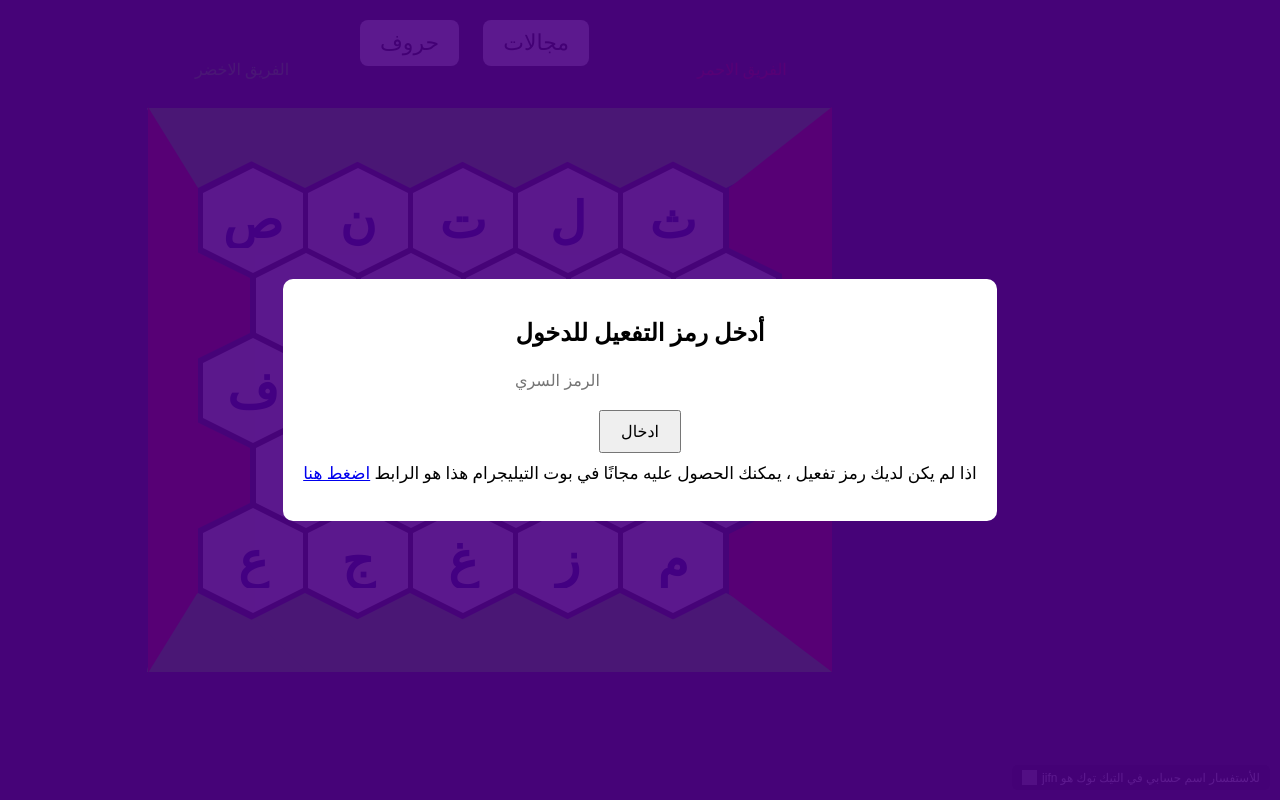
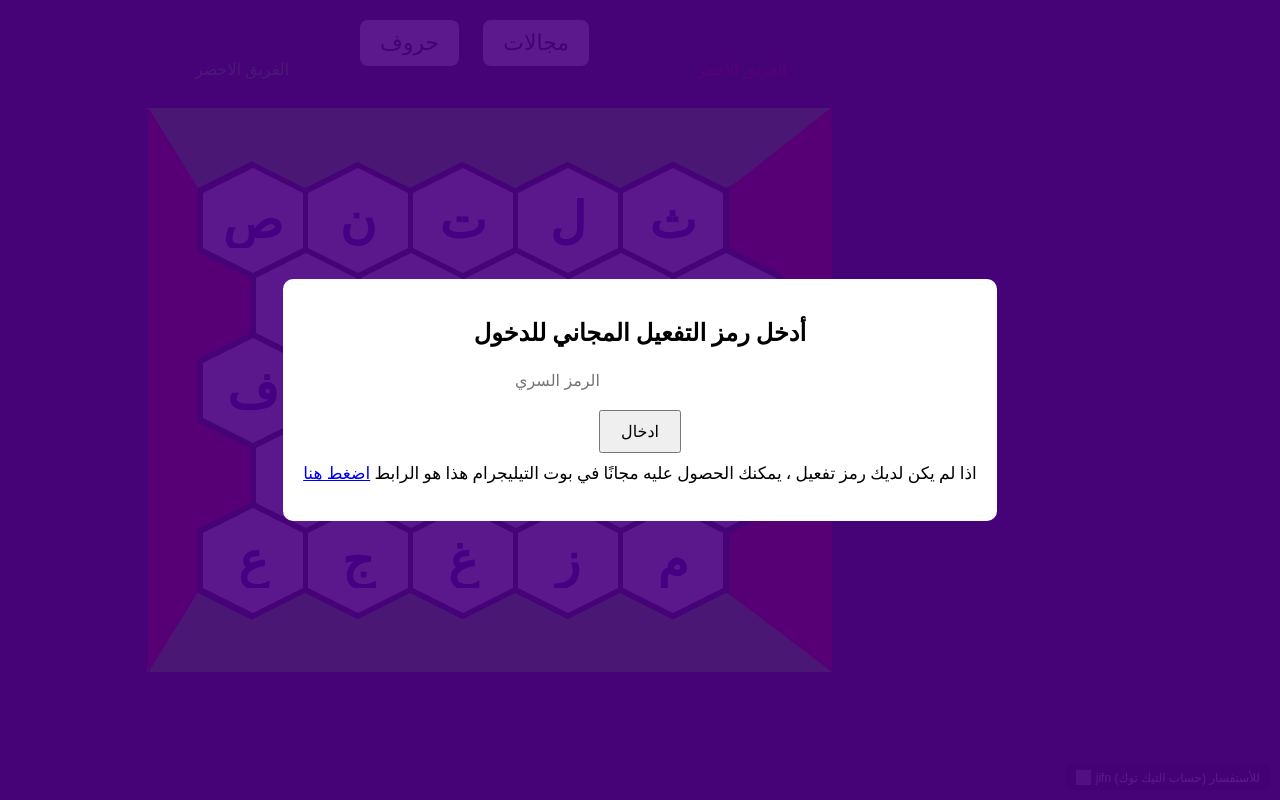
Before and after one commit to TERXGAMER0/7rofy-2, a website: page client/h1-index.html in a window 1280 px wide. Drawn offline with Linux system fonts and the light colour scheme; grey boxes are pictures that could not be loaded; a web font is replaced by a local one.

Commit message:
Update h1-index.html

```diff
--- a/client/h1-index.html
+++ b/client/h1-index.html
@@ -1,5 +1,5 @@
 <!DOCTYPE html>
-<html>
+<html lang="ar">
   <head>
     <title>خلية سباق الحروف - مجالات</title>
     <meta name="viewport" content="width=device-width, initial-scale=1">
@@ -8,10 +8,10 @@
     <link href="https://fonts.googleapis.com/css2?family=Noto+Sans+Arabic&display=swap" rel="stylesheet">
   </head>
   <body>
-    <!-- واجهة التحقق من الرمز السري -->
+    <!-- واجهة التحقق من الرمز السري (مطابقة للعبة الثانية) -->
     <div id="secret-overlay">
       <div class="secret-container">
-        <h2>أدخل رمز التفعيل للدخول</h2>
+        <h2>أدخل رمز التفعيل المجاني للدخول</h2>
         <input type="text" id="secret-code" placeholder="الرمز السري" />
         <br />
         <button id="secret-submit">ادخال</button>
@@ -23,9 +23,6 @@
           <a href="https://t.me/ii40TSM_bot" target="_blank">اضغط هنا</a>
         </p>
       </div>
-    </div>
-
-    <!-- قد يكون هناك عنصر مغلق زائداً؛ يُمكنك مراجعته إذا لزم الأمر -->
     </div>
 
     <!-- نموذج الإدخال للفِرَق -->
@@ -115,7 +112,7 @@
       <div style="position: fixed; bottom: 10px; right: 10px; z-index: 1000; display: flex; align-items: center; background: rgba(0, 0, 0, 0.7); padding: 5px 10px; border-radius: 5px;">
         <a href="https://www.tiktok.com/@jifn" target="_blank" style="text-decoration: none; color: white; font-size: 12px; display: flex; align-items: center; font-family: 'ltBukraBold', sans-serif;">
           <img src="https://p16-sign-sg.tiktokcdn.com/tos-alisg-avt-0068/3d907ec3b7efe95edf4869ae46b80ffc~tplv-tiktokx-cropcenter:1080:1080.jpeg?dr=14579&refresh_token=9e81b2bd&x-expires=1743994800&x-signature=jjqKk9RgQYzYUv7T2RQsmnZx%2Bmo%3D&t=4d5b0474&ps=13740610&shp=a5d48078&shcp=81f88b70&idc=my2" alt="Mfatihy Logo" style="width: 15px; height: 15px; margin-right: 5px;">
-          jifn للأستفسار اسم حسابي في التيك توك هو
+          jifn للأستفسار (حساب التيك توك)
         </a>
       </div>
       <script src="script.js"></script>
```
